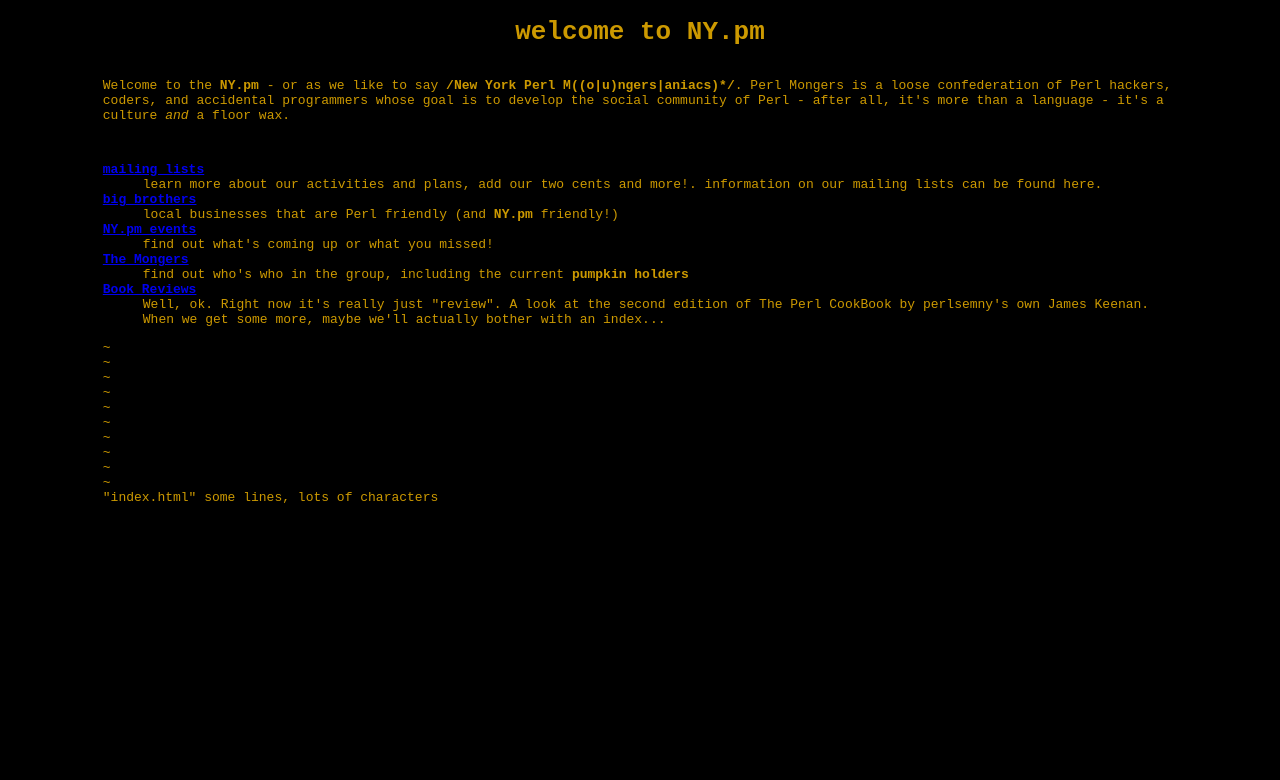
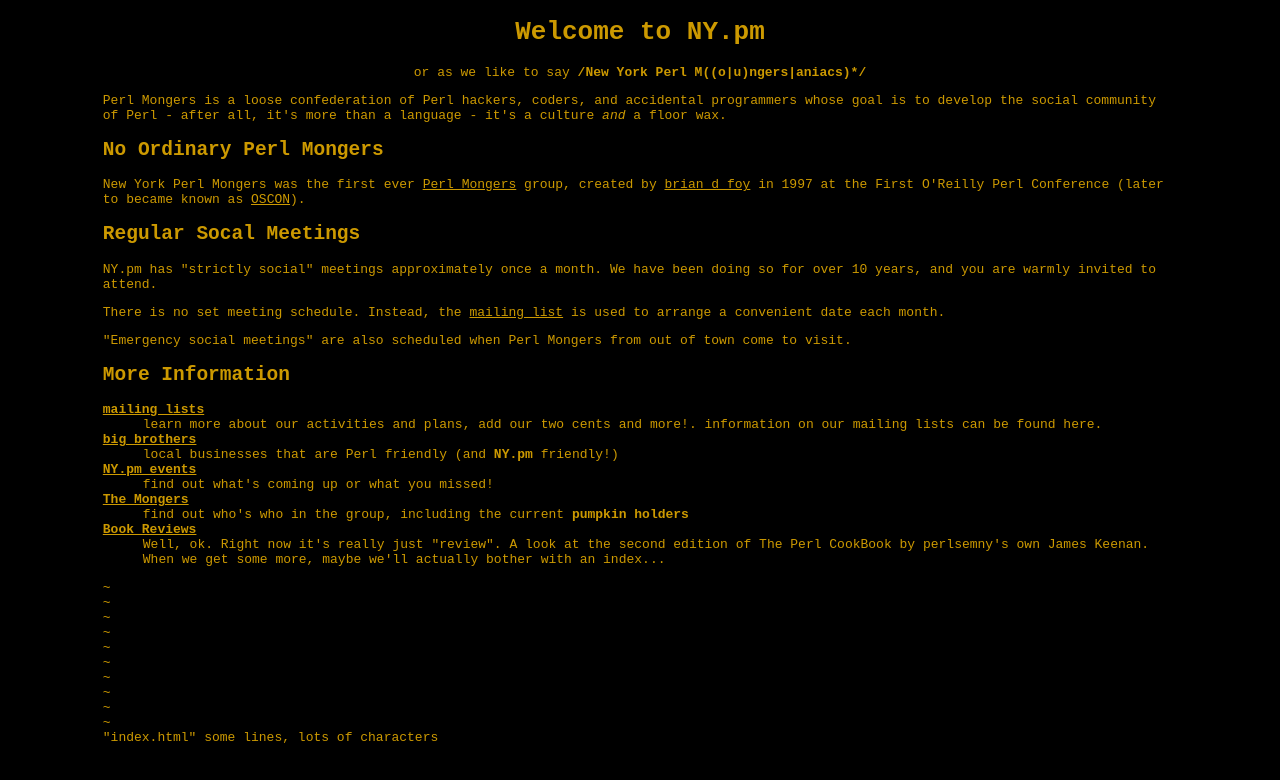
Before and after one commit to patspam/ny.pm.org, a plain HTML site: page index.html in a window 1280 px wide. Drawn offline with Linux system fonts and the light colour scheme.

Commit message:
Added some new content to get the key information onto the front page.

```diff
--- a/index.html
+++ b/index.html
@@ -7,17 +7,39 @@
 </head>
 <body>
     <div id=content>
-        <h1>welcome to NY.pm</h1>
+        <div id=header>
+            <h1>Welcome to NY.pm</h1>
+            <p>or as we like to say <strong class=nobr>/New York Perl M((o|u)ngers|aniacs)*/</strong></p>
+        </div>
 
-        <div class=intro>
-            Welcome to the <strong>NY.pm</strong> - or as we like to say
-            <strong class=nobr>/New York Perl M((o|u)ngers|aniacs)*/</strong>.
+        <p>
             Perl Mongers is a loose confederation of Perl hackers,
             coders, and accidental programmers whose goal is
             to develop the social community of Perl - after all, it's
             more than a language - it's a culture <em>and</em> a floor wax.
-        </div>
+        </p>
 
+        <h2>No Ordinary Perl Mongers</h2>
+        <p>
+            New York Perl Mongers was the first ever <a href="http://www.pm.org">Perl Mongers</a> group,
+            created by <a href="http://en.wikipedia.org/wiki/Brian_D_Foy">brian d foy</a> in 1997 at the
+            First O'Reilly Perl Conference (later to became known as <a href="http://www.oscon.com">OSCON</a>).
+        </p>
+
+        <h2>Regular Socal Meetings</h2>
+        <p>
+            NY.pm has "strictly social" meetings approximately once a month.
+            We have been doing so for over 10 years, and you are warmly invited to attend.
+        </p>
+        <p>
+            There is no set meeting schedule. Instead, the <a href="mailinglist.html">mailing list</a> is used to
+            arrange a convenient date each month.
+        </p>
+        <p>
+            "Emergency social meetings" are also scheduled when Perl Mongers from out of town come to visit.
+        </p>
+
+        <h2>More Information</h2>
         <dl>
             <dt><a href="mailinglist.html">mailing lists</a></dt>
             <dd>
--- a/style.css
+++ b/style.css
@@ -2,6 +2,10 @@ body {
      background-color: black;
      color: #cc9900;
      font-family: monospace;
+}
+
+a {
+    color: #cc9900;
 }
 
 #content {
@@ -9,10 +13,13 @@ body {
     margin: auto auto;
 }
 
+#header {
+    text-align: center;
+}
+
 h1 {
     font-size: 2em;
     font-weight: bold;
-    text-align: center;
 }
 
 .nobr {
@@ -20,7 +27,7 @@ h1 {
 }
 
 .intro {
-    padding: 1em 0 2em 0;
+    padding: 1em 0 1em 0;
 }
 
 dt {
```
